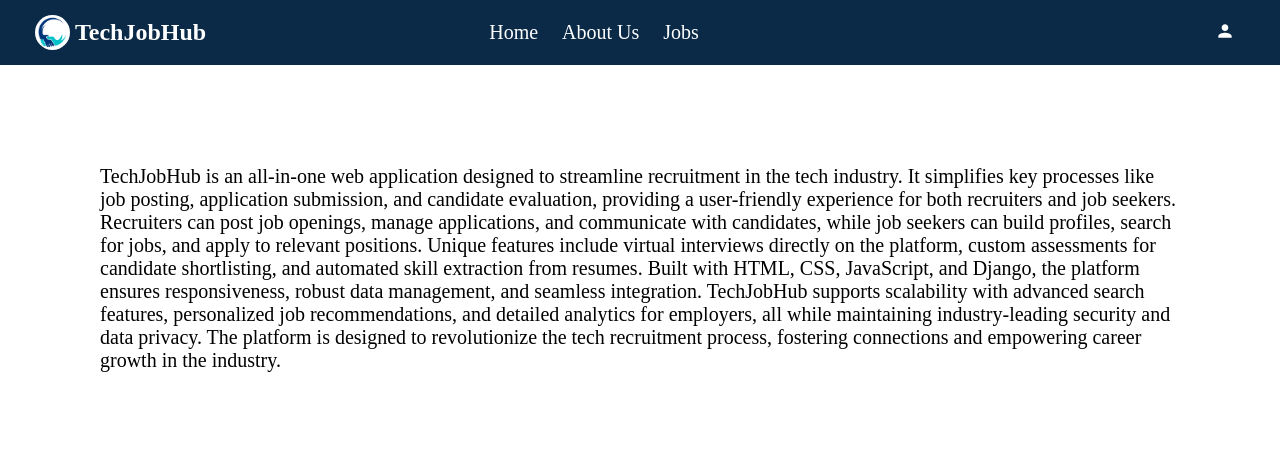
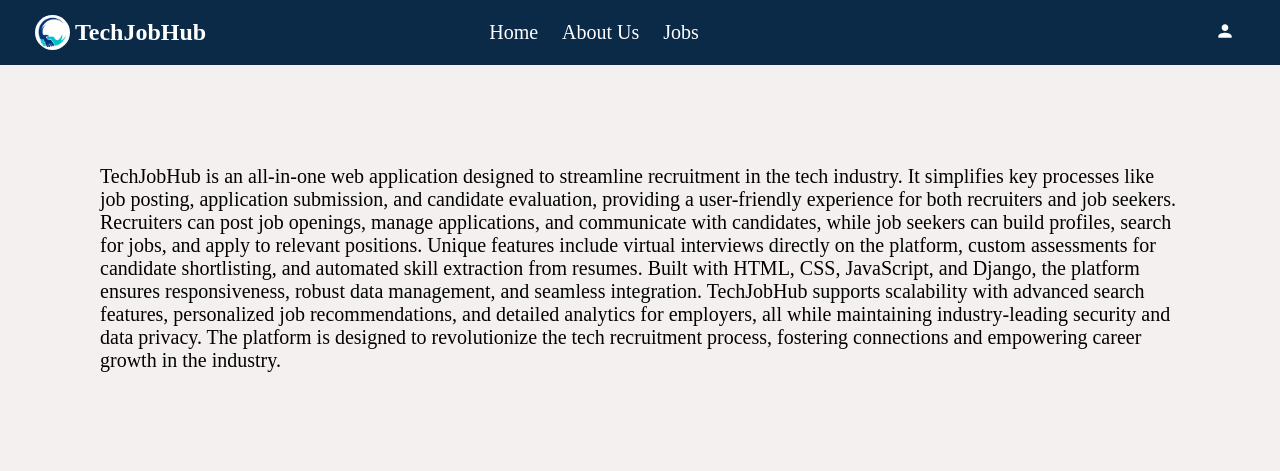
Before and after one commit to makmodol1173/TechJobHub, a Django app: page /about/ in a window 1280 px wide. Shown: the top 471 px of the page. Run offline with Django 5.2, Linux system fonts and the light colour scheme.

Commit message:
error resolved

```diff
--- a/static/css/index.css
+++ b/static/css/index.css
@@ -96,3 +96,7 @@ nav a {
 .main-content-container{
   width: 80%;
 }
+
+body{
+  background-color: #f5f0f0;
+}
--- a/static/css/rating.css
+++ b/static/css/rating.css
@@ -5,7 +5,7 @@
     border-radius: 8px;
     margin-bottom: 5px;
     box-shadow: 0 4px 8px rgba(0, 0, 0, 0.1);
-    margin: 70px;
+    margin: 40px;
     font-size: 20px;
 }
 
```
